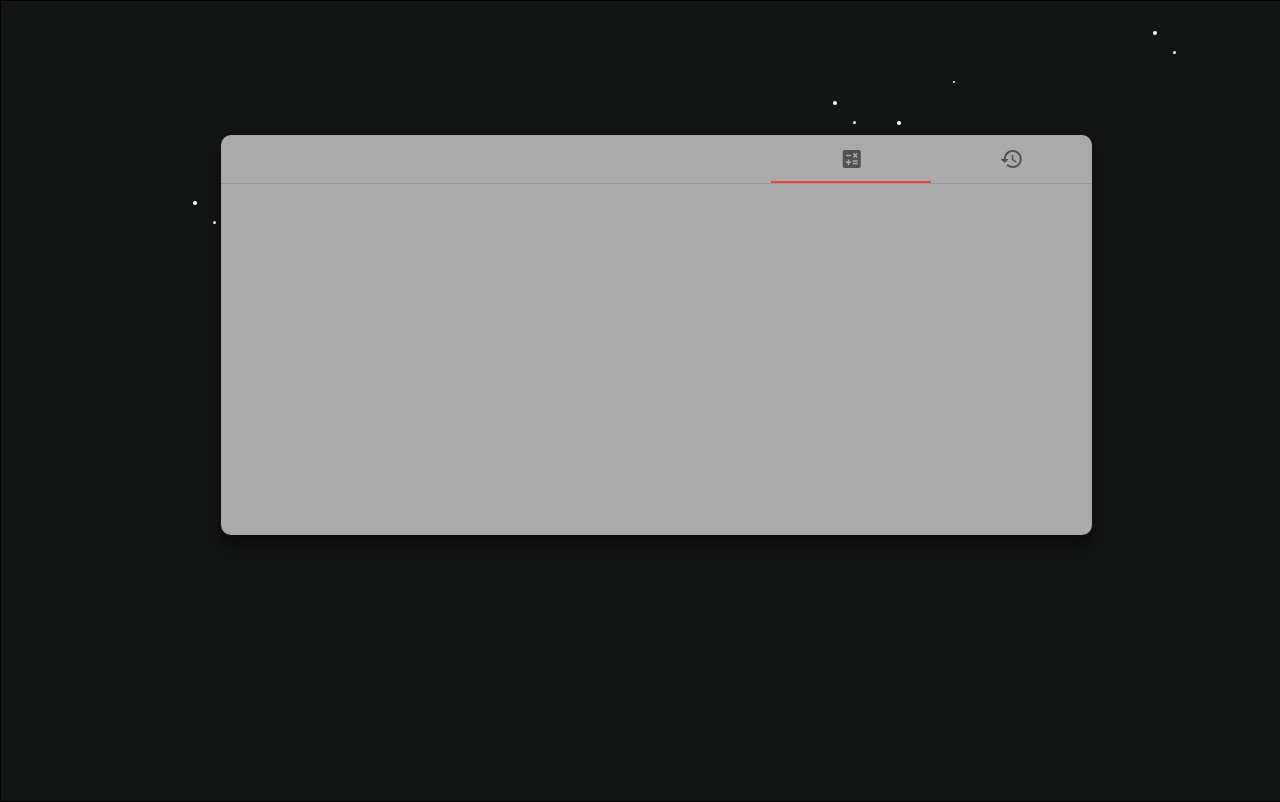
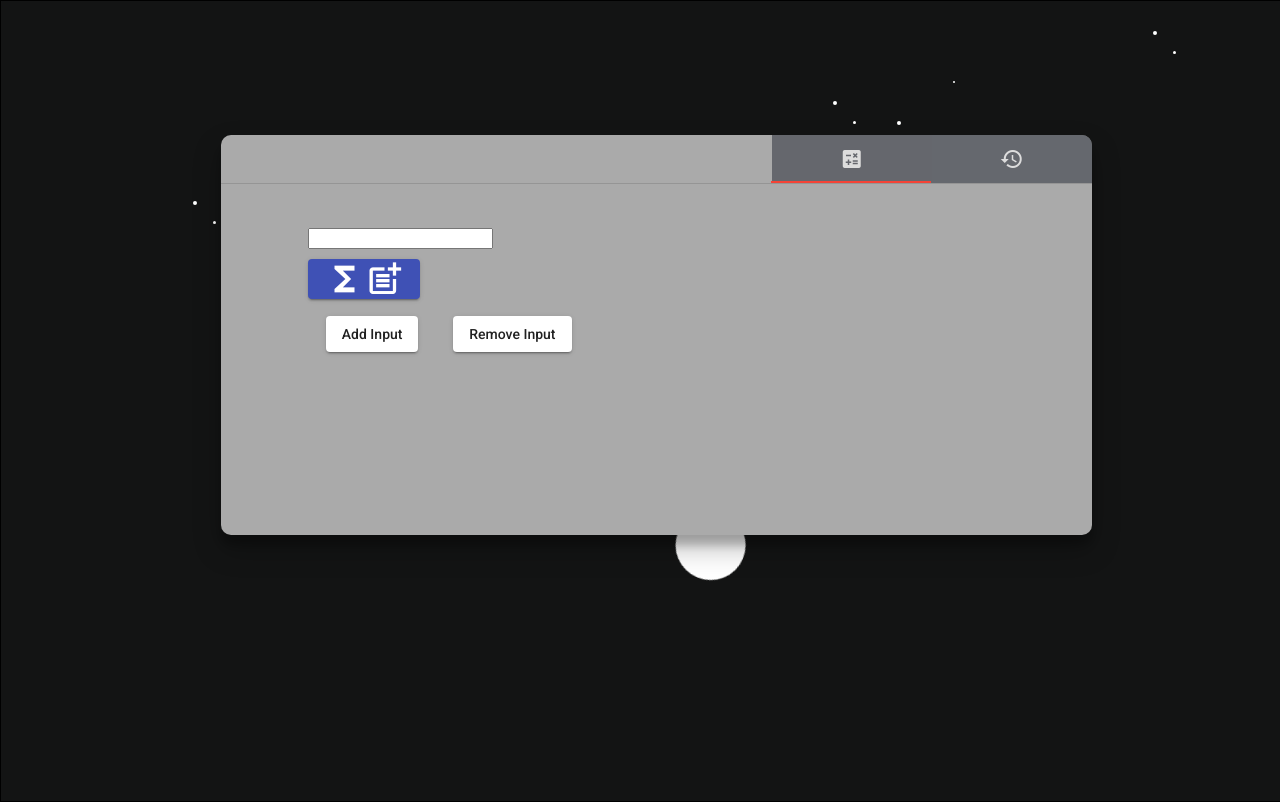
Before and after one commit to hamada-j/Clima, an Angular app in the folder clima-app/: page /calc in a window 1280 px wide. Built offline with nearby package versions, Linux system fonts and the light colour scheme.

Commit message:
Build the HTML and CSS
Build the componnt Calc: HTML and CSS.

Basic Methods for the events of User actions:

- Add more Input's
- Remove the las Input
- Submit the Form

```diff
--- a/clima-app/src/app/calc/calc.component.html
+++ b/clima-app/src/app/calc/calc.component.html
@@ -3,6 +3,52 @@
     <ng-template mat-tab-label>
       <mat-icon class="material-icons">calculate</mat-icon>
     </ng-template>
+    <div class="allElements">
+      <div class="calc">
+        <form
+          novalidate
+          #formUser="ngForm"
+          (ngSubmit)="onSubmit(formUser.value)"
+        >
+          <div class="Iputs" #divInput id="inputUser">
+            <input type="text" name="userInputValue" ngModel />
+          </div>
+          <button
+            class="btnCalc"
+            type="submit"
+            mat-raised-button
+            color="primary"
+          >
+            <span class="material-icons"> functions </span>
+            <span class="material-icons"> post_add </span>
+          </button>
+        </form>
+      </div>
+
+      <div class="sectionButtons">
+        <section>
+          <div class="example-button-row">
+            <button mat-raised-button (click)="addElementMethod($event)">
+              Add Input
+            </button>
+          </div>
+        </section>
+
+        <section>
+          <div class="example-button-row">
+            <button mat-raised-button (click)="removeElementMethod($event)">
+              Remove Input
+            </button>
+          </div>
+        </section>
+
+        <section *ngIf="resultCalc" class="result">
+          <h3>
+            RESULT OF CALCULATE YOUR INPUT IS = <span>{{ result }}</span>
+          </h3>
+        </section>
+      </div>
+    </div>
   </mat-tab>
 
   <mat-tab label="History">
--- a/clima-app/src/app/calc/calc.component.scss
+++ b/clima-app/src/app/calc/calc.component.scss
@@ -1,3 +1,50 @@
 .example-form-field {
   width: 200px;
 }
+
+.mat-tab-group {
+  margin-bottom: 48px;
+}
+.material-icons {
+  color: #fff;
+}
+
+:host ::ng-deep .mat-tab-label {
+  background-color: #383c46 !important;
+}
+.mat-form-field {
+  margin-right: 10px;
+  margin-top: 10px;
+}
+
+.calc {
+  width: 100%;
+  height: 80%;
+  display: flex;
+  flex-direction: row;
+  flex-wrap: wrap;
+  margin-left: 10%;
+  margin-top: 5%;
+}
+.Iputs {
+  margin-right: 10px;
+}
+
+.sectionButtons {
+  width: 100%;
+  height: 20%;
+  display: flex;
+  flex-direction: row;
+  margin-left: 10%;
+}
+.sectionButtons section {
+  margin: 2%;
+}
+
+span {
+  font-size: 40px;
+}
+
+.btnCalc {
+  margin-top: 10px;
+}
--- a/clima-app/src/app/calc/calc.component.ts
+++ b/clima-app/src/app/calc/calc.component.ts
@@ -1,13 +1,23 @@
-import { Component, OnInit } from '@angular/core';
+import { Component } from '@angular/core';
 
 @Component({
   selector: 'app-calc',
   templateUrl: './calc.component.html',
   styleUrls: ['./calc.component.scss']
 })
-export class CalcComponent implements OnInit {
+export class CalcComponent  {
+
+  arrIds = [];
+  resultCalc: boolean = false;
+  result: number = 0;
 
   constructor() { }
 
+    addElementMethod(e){console.log(e)}
+
+    removeElementMethod(e){console.log(e)}
+
+    onSubmit(formValues) {console.log(formValues)}
+
 
 }
```
